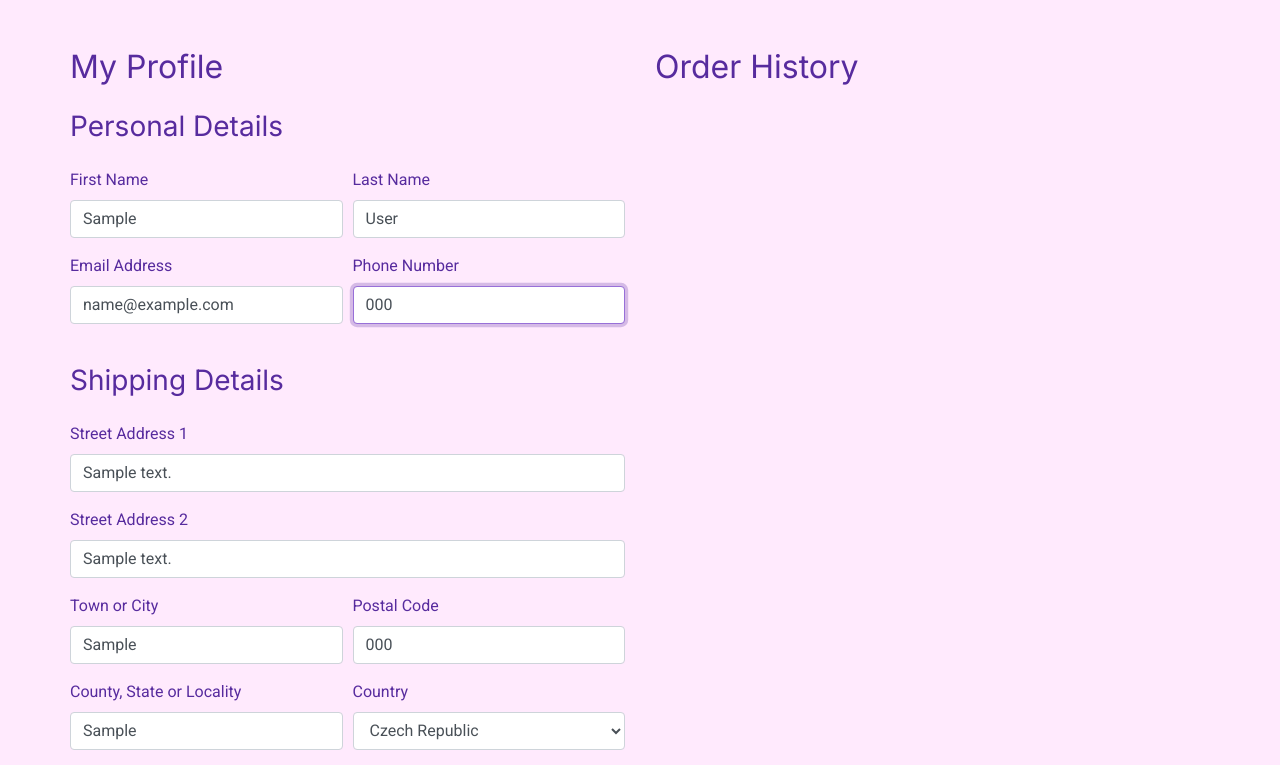
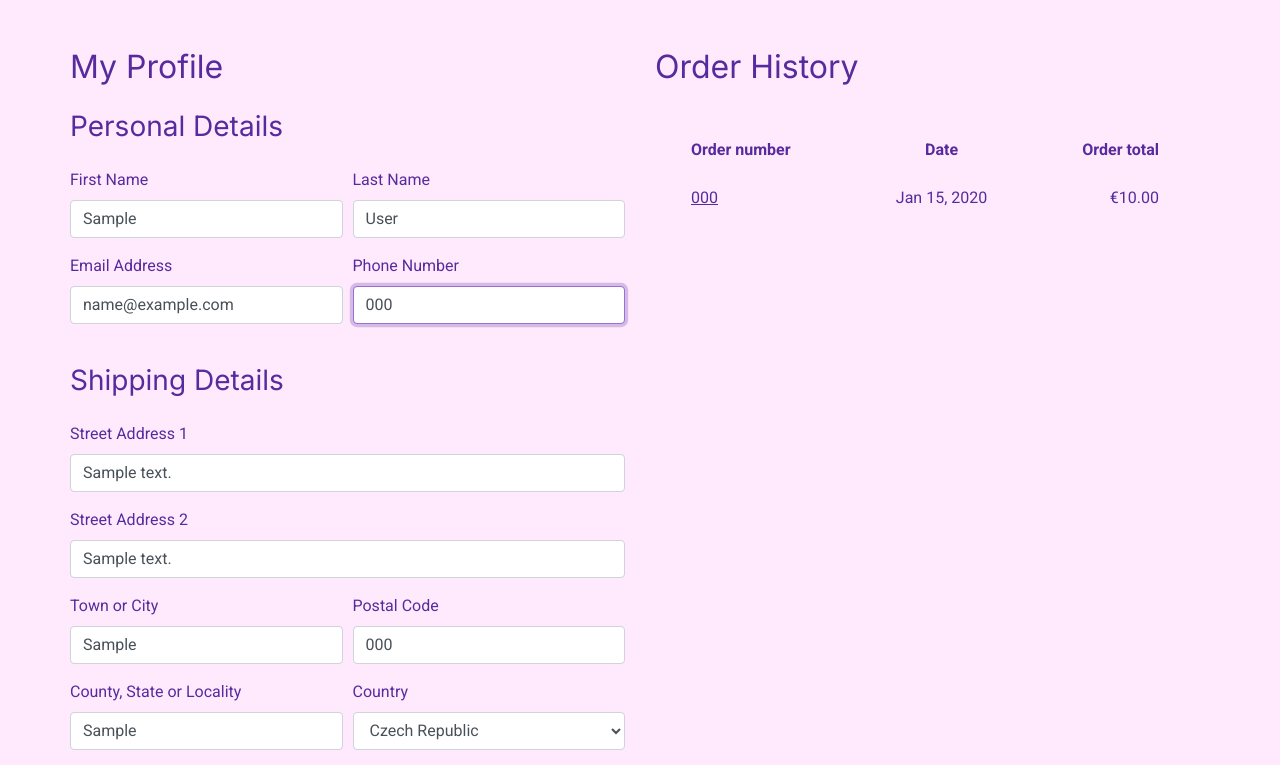
Before and after one commit to stephendawsondev/Sleep-Healthily, a Django app: page /profile/ in a window 1280 px wide. Shown: the part 160-925 px from the top of the page. Run offline with Django 3.2, Linux system fonts and the light colour scheme; a user stored in the database is signed in; tables that the repository leaves empty hold one stand-in row (values such as "Sample post"); some libraries are stand-ins or nearby versions; some web fonts are replaced.

Commit message:
feat: add order summary to profile page

```diff
--- a/profiles/templates/profiles/profile.html
+++ b/profiles/templates/profiles/profile.html
@@ -126,6 +126,32 @@
     <div class="col-12 col-lg-6">
       <h2 class="h2 mb-3">Order History</h2>
       <div class="bg-light p-4">
+        {% if orders %}
+        <table class="table text-primary table-borderless">
+          <thead>
+            <tr>
+              <th scope="col" class="border-0 align-middle">Order number</th>
+              <th scope="col" class="text-center border-0 align-middle">Date</th>
+              <th scope="col" class="text-right border-0 align-middle">Order total</th>
+            </tr>
+          </thead>
+          <tbody>
+            {% for order in orders %}
+            <tr>
+              <th scope="row" class="font-weight-normal align-middle border-0">
+                <a href="{% url 'order_history' order.order_number %}" class="order-summary__order-number"
+                  aria-label="Navigate to order">{{ order.order_number|truncatechars:9 }}
+                </a>
+              </th>
+              <td class="align-middle font-weight-normal text-center border-0">{{ order.date|date:"M d, Y" }}</td>
+              <td class="align-middle font-weight-normal text-right border-0">€{{ order.order_total }} </td>
+            </tr>
+            {% endfor %}
+          </tbody>
+        </table>
+        {% else %}
+        <p class="lead">You haven't placed any orders.</p>
+        {% endif %}
       </div>
     </div>
   </div>
--- a/profiles/urls.py
+++ b/profiles/urls.py
@@ -4,4 +4,6 @@ from . import views
 urlpatterns = [
     path('', views.profile, name='profile'),
     path('delete/', views.account_delete, name='account_delete'),
+    path('order_history/<order_number>/', views.order_history,
+         name='order_history'),
 ]
--- a/profiles/views.py
+++ b/profiles/views.py
@@ -4,6 +4,7 @@ from django.contrib.auth.decorators import login_required
 from django.contrib.auth import logout
 from django.shortcuts import get_object_or_404
 from .models import UserProfile
+from checkout.models import Order
 from .forms import UserProfileForm, CustomUserEditForm
 
 
@@ -13,6 +14,7 @@ def profile(request):
     profile = get_object_or_404(UserProfile, user=request.user)
     user_form = CustomUserEditForm(instance=request.user)
     form = UserProfileForm(instance=profile)
+    orders = profile.orders.all()
 
     if request.method == 'POST':
         user_form = CustomUserEditForm(request.POST, instance=request.user)
@@ -30,7 +32,8 @@ def profile(request):
     context = {
         'user_form': user_form,
         'form': form,
-        'on_profile_page': True
+        'on_profile_page': True,
+        'orders': orders,
     }
 
     return render(request, template, context)
@@ -48,3 +51,20 @@ def account_delete(request):
         return redirect(reverse('home'))
     else:
         return redirect(reverse('profile'))
+
+
+def order_history(request, order_number):
+    order = get_object_or_404(Order, order_number=order_number)
+
+    messages.info(request, (
+        f'This is a past confirmation for order number {order_number}. '
+        'A confirmation email was sent on the order date.'
+    ))
+
+    template = 'checkout/order_summary.html'
+    context = {
+        'order': order,
+        'from_profile': True,
+    }
+
+    return render(request, template, context)
--- a/static/css/base.css
+++ b/static/css/base.css
@@ -190,6 +190,17 @@ input[type="number"] {
   }
 }
 
+/* Profile/Order Summary page */
+.order-summary__order-number {
+  text-decoration: underline;
+}
+
+/* Products page */
+img,
+.card-img-top {
+  border-radius: 2%;
+}
+
 /* Product Form - File input */
 
 .btn-file {
```
